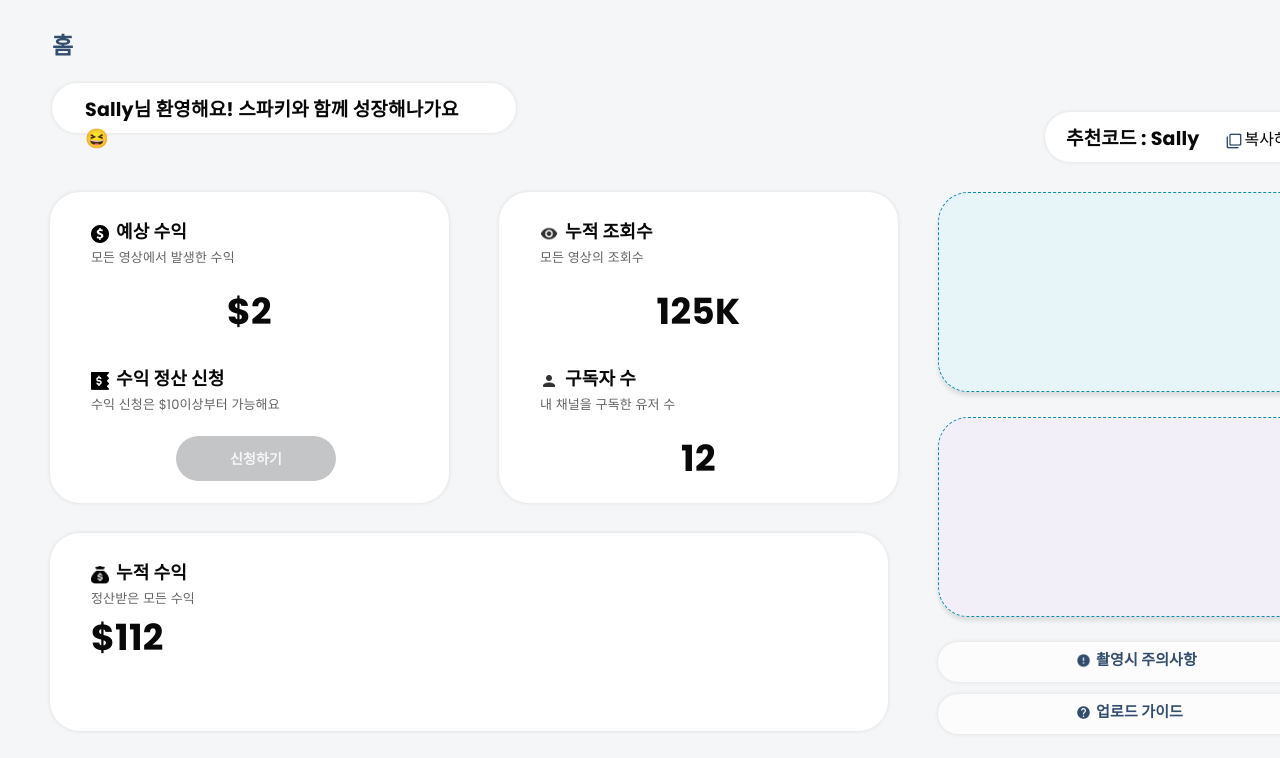
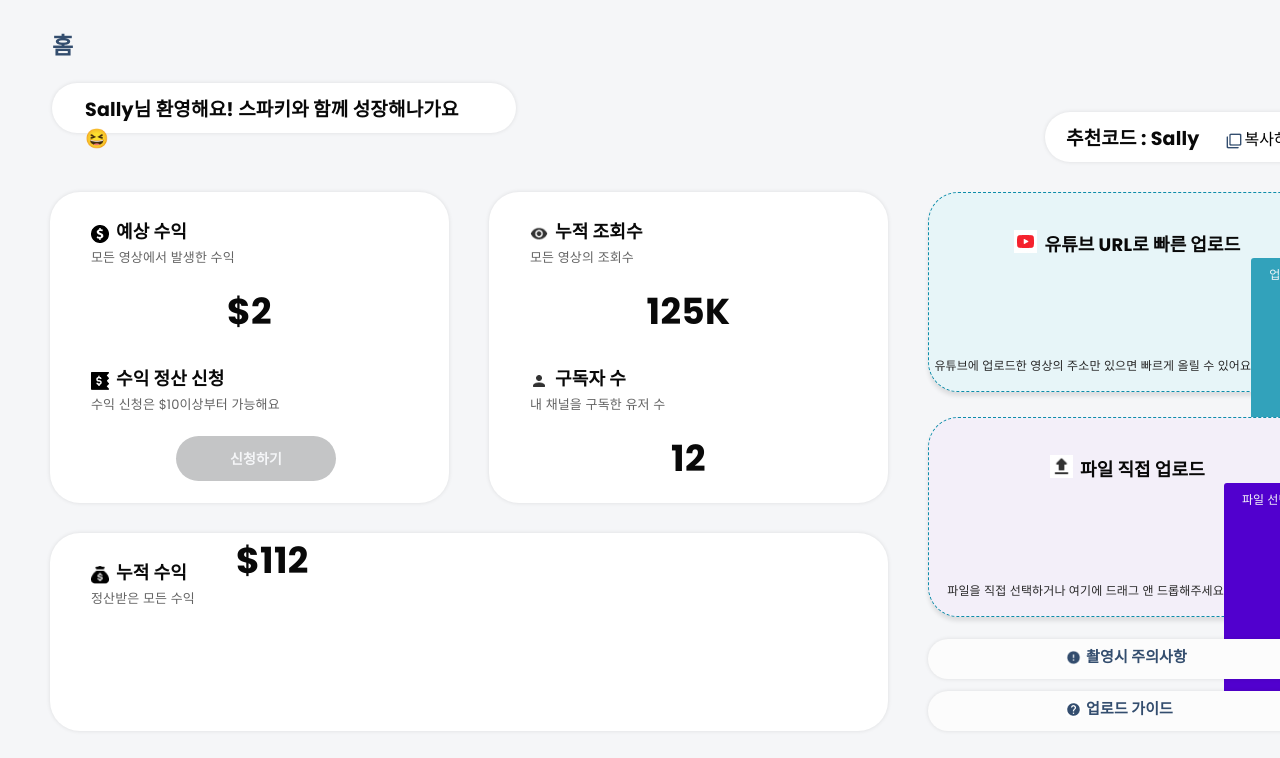
Before and after one commit to lazyyuns/mainpage_, a React (Create React App) app in the folder Desktop/react-app/mainpage/: page / in a window 1280 px wide. Shown: the top 758 px of the page. Built offline with nearby package versions, Linux system fonts and the light colour scheme.

Commit message:
7.12 commit

```diff
--- a/Desktop/react-app/mainpage/src/Components/Box.jsx
+++ b/Desktop/react-app/mainpage/src/Components/Box.jsx
@@ -7,7 +7,6 @@ const divStyle = {
   borderRadius: 30,
   background: '#FFF',
   boxShadow: '0px 0px 4px 0px rgba(0, 0, 0, 0.10)',
-  marginLeft: 50,
 };
 
 const Box = ({ children }) => {
--- a/Desktop/react-app/mainpage/src/Components/Box2.jsx
+++ b/Desktop/react-app/mainpage/src/Components/Box2.jsx
@@ -1,6 +1,6 @@
 import React from 'react';
 
-const Box2 = ({ colors, children }) => {
+const Box2 = ({ colors, style, children }) => {
   const divStyle = {
     width: 399,
     height: 200,
@@ -10,7 +10,11 @@ const Box2 = ({ colors, children }) => {
     background: colors,
     boxShadow: '0px 4px 4px 0px rgba(0, 0, 0, 0.10)',
     marginLeft: 40,
-    marginBottom: 25,
+    display: 'flex',
+    flexDirection: 'row',
+    flexWrap: 'wrap',
+    justifyContent: 'center',
+    ...style,
   };
 
   return <div style={divStyle}>{children}</div>;
--- /dev/null
+++ b/Desktop/react-app/mainpage/src/Components/Button.jsx
@@ -0,0 +1,29 @@
+import React from 'react';
+
+const Button = ({ color, text }) => {
+  const divStyle = {
+    display: 'inline-flex',
+    padding: '7px 18px',
+    alignItems: 'flex-start',
+    gap: 10,
+    borderRadius: 3,
+    background: color,
+  };
+  const spanStyle = {
+    color: 'var(--dm-main-text-button, #F5F6F8)',
+    textAlign: 'center',
+    fontSize: 12,
+    fontFamily: 'Roboto',
+    fontStyle: 'normal',
+    fontWeight: 400,
+    lineHeight: 'normal',
+    letterSpacing: 0.12,
+  };
+  return (
+    <div style={divStyle}>
+      <span style={spanStyle}>{text}</span>
+    </div>
+  );
+};
+
+export default Button;
--- a/Desktop/react-app/mainpage/src/Components/Earn.jsx
+++ b/Desktop/react-app/mainpage/src/Components/Earn.jsx
@@ -1,8 +1,6 @@
 import React from 'react';
-import { MdInsights } from 'react-icons/md';
 import Title from './Title';
 import Count from './Count';
-import styled from 'styled-components';
 import Application from './Application';
 import Box from './Box';
 
--- a/Desktop/react-app/mainpage/src/Components/FileUpload.jsx
+++ b/Desktop/react-app/mainpage/src/Components/FileUpload.jsx
@@ -1,11 +1,16 @@
 import React from 'react';
-import Title from './Title';
 import Box2 from './Box2';
-
-const FileUpload = () => {
+import Title2 from './Title2';
+import Text2 from './Text2';
+import Button from './Button';
+const FileUpload = ({ style }) => {
   return (
     <div>
-      <Box2 colors="#F3EFF9"></Box2>
+      <Box2 colors="#F3EFF9" style={style}>
+        <Title2 img="upload.jpg" text="파일 직접 업로드" />
+        <Text2 text="파일을 직접 선택하거나 여기에 드래그 앤 드롭해주세요" />
+        <Button color="#5100CE" text="파일 선택" />
+      </Box2>
     </div>
   );
 };
--- a/Desktop/react-app/mainpage/src/Components/Frame2_1.jsx
+++ b/Desktop/react-app/mainpage/src/Components/Frame2_1.jsx
@@ -8,6 +8,7 @@ const divStyle1 = {
   height: '539',
   display: 'flex',
   flexdirection: 'column',
+  justifyContent: 'space-between',
 };
 
 const divStyle2 = {
@@ -15,7 +16,7 @@ const divStyle2 = {
 };
 const Frame2_1 = () => {
   return (
-    <div>
+    <div style={{ marginLeft: '50px' }}>
       <div style={divStyle1}>
         <Earn />
         <Views />
--- a/Desktop/react-app/mainpage/src/Components/Frame2_2.jsx
+++ b/Desktop/react-app/mainpage/src/Components/Frame2_2.jsx
@@ -4,9 +4,17 @@ import FileUpload from './FileUpload';
 import Caution from './Caution';
 const Frame2_2 = () => {
   return (
-    <div style={{ display: 'inline-block', width: '399px', height: '539px' }}>
+    <div
+      style={{
+        display: 'flex',
+        width: '399px',
+        height: '539px',
+        flexDirection: 'row',
+        flexWrap: 'wrap',
+      }}
+    >
       <VideoUploade />
-      <FileUpload />
+      <FileUpload style={{ marginTop: '25px' }} />
       <Caution
         style={{ marginTop: '22px' }}
         img="error.jpg"
--- a/Desktop/react-app/mainpage/src/Components/Profitsum.jsx
+++ b/Desktop/react-app/mainpage/src/Components/Profitsum.jsx
@@ -4,6 +4,7 @@ import Title from './Title';
 
 const Profitsum = () => {
   const divStyle = {
+    display: 'flex',
     width: 838,
     height: 198,
     top: 553,
@@ -12,7 +13,6 @@ const Profitsum = () => {
     background: '#FFFFFF',
     boxShadow: '0px 0px 4px 0px rgba(0, 0, 0, 0.1)',
     marginTop: 30,
-    marginLeft: 50,
   };
 
   return (
--- /dev/null
+++ b/Desktop/react-app/mainpage/src/Components/Text2.jsx
@@ -0,0 +1,17 @@
+import React from 'react';
+
+const Text2 = ({ text }) => {
+  const spanStyle = {
+    color: '#292929',
+    textAlign: 'center',
+    fontSize: 12,
+    fontFamily: 'Poppins',
+    fontstyle: 'normal',
+    fontWeight: 500,
+    lineHeight: 18,
+    letterSpacing: 0.12,
+  };
+  return <span style={spanStyle}>{text}</span>;
+};
+
+export default Text2;
--- a/Desktop/react-app/mainpage/src/Components/Title.jsx
+++ b/Desktop/react-app/mainpage/src/Components/Title.jsx
@@ -25,6 +25,7 @@ const Title = ({ img, maintxt, text }) => {
   return (
     <div style={{ paddingLeft: 41, paddingTop: 25 }}>
       <div>
+        {img && (
           <img
             src={img}
             style={{
@@ -34,6 +35,7 @@ const Title = ({ img, maintxt, text }) => {
               display: 'inline-block',
             }}
           />
+        )}
         <span style={spanStyle}>{maintxt}</span>
       </div>
       <span style={subSpanStyle}>{text}</span>
--- /dev/null
+++ b/Desktop/react-app/mainpage/src/Components/Title2.jsx
@@ -0,0 +1,27 @@
+import React from 'react';
+
+const Title2 = ({ img, text }) => {
+  const imgStyle = {
+    width: 23,
+    height: 23,
+    flexShrink: 0,
+  };
+  const spanStyle = {
+    color: 'var(--lm-main-text, #090909)',
+    fontSize: 18,
+    fontFamily: 'Poppins',
+    fontStyle: 'normal',
+    fontWeight: 700,
+    lineHeight: 'normal',
+    letterSpacing: 0.18,
+    marginLeft: 7,
+  };
+  return (
+    <div style={{ display: 'flex', marginTop: '37px' }}>
+      <img src={img} style={imgStyle} />
+      <span style={spanStyle}>{text}</span>
+    </div>
+  );
+};
+
+export default Title2;
--- a/Desktop/react-app/mainpage/src/Components/VideoUpload.jsx
+++ b/Desktop/react-app/mainpage/src/Components/VideoUpload.jsx
@@ -1,10 +1,17 @@
 import React from 'react';
-import Title from './Title';
 import Box2 from './Box2';
+import Title2 from './Title2';
+import Text2 from './Text2';
+import Button from './Button';
+
 const VideoUploade = () => {
   return (
     <div>
-      <Box2 colors="#E7F5F8"></Box2>
+      <Box2 colors="#E7F5F8">
+        <Title2 img="Youtube.jpg" text="유튜브 URL로 빠른 업로드" />
+        <Text2 text="유튜브에 업로드한 영상의 주소만 있으면 빠르게 올릴 수 있어요" />
+        <Button color="#32A2BB" text="업로드" />
+      </Box2>
     </div>
   );
 };
```
Lines whose indentation alone changed are shown as unchanged.
